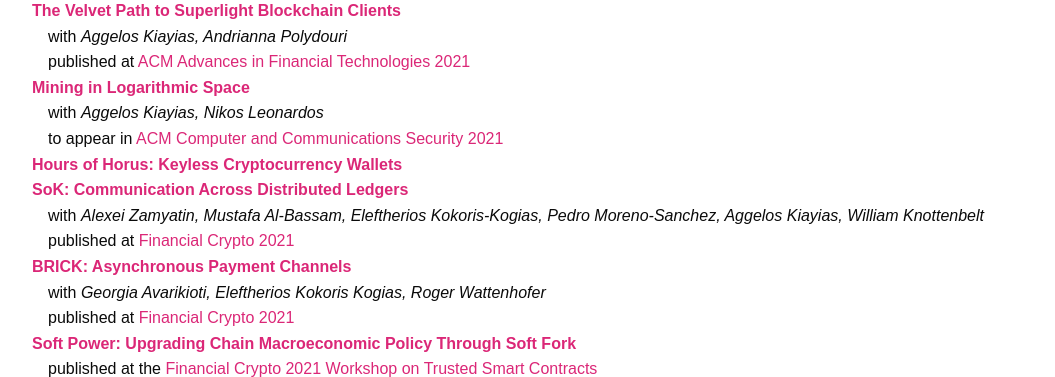
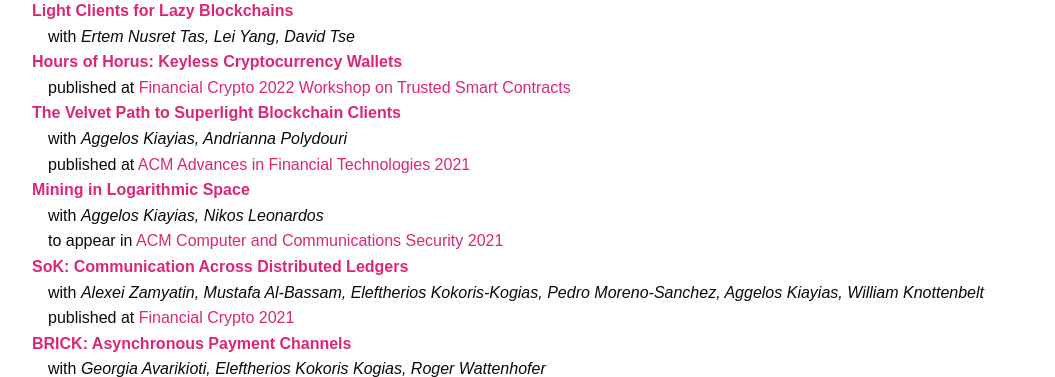
Before and after one commit to dionyziz/dionyziz.com-new, a website: page index.html in a window 1280 px wide. Shown: the part 757-1134 px from the top of the page, without its empty margins (112-1167 px from the left). Drawn offline with nearby package versions, Linux system fonts and the light colour scheme; a web font is replaced by a local one.

Commit message:
Update publications with Lazy Light

```diff
--- a/index.html
+++ b/index.html
@@ -98,6 +98,18 @@
       <ul>
         <li>
           <strong>
+            <a href='https://eprint.iacr.org/2022/384.pdf'>Light Clients for Lazy Blockchains</a>
+          </strong><br />
+          with <em>Ertem Nusret Tas, Lei Yang, David Tse</em>
+        </li>
+        <li>
+          <strong>
+            <a href='https://eprint.iacr.org/2021/715.pdf'>Hours of Horus: Keyless Cryptocurrency Wallets</a>
+          </strong><br />
+          published at <a href='http://fc22.ifca.ai/wtsc/'>Financial Crypto 2022 Workshop on Trusted Smart Contracts</a>
+        </li>
+        <li>
+          <strong>
             <a href='https://eprint.iacr.org/2020/1122.pdf'>The Velvet Path to Superlight Blockchain Clients</a>
           </strong><br />
           with <em>Aggelos Kiayias, Andrianna Polydouri</em><br />
@@ -109,11 +121,6 @@
           </strong><br/>
           with <em>Aggelos Kiayias, Nikos Leonardos</em><br />
           to appear in <a href='https://aft.acm.org/aft21/'>ACM Computer and Communications Security 2021</a>
-        </li>
-        <li>
-          <strong>
-            <a href='https://eprint.iacr.org/2021/715.pdf'>Hours of Horus: Keyless Cryptocurrency Wallets</a>
-          </strong>
         </li>
         <li>
           <strong>
```
